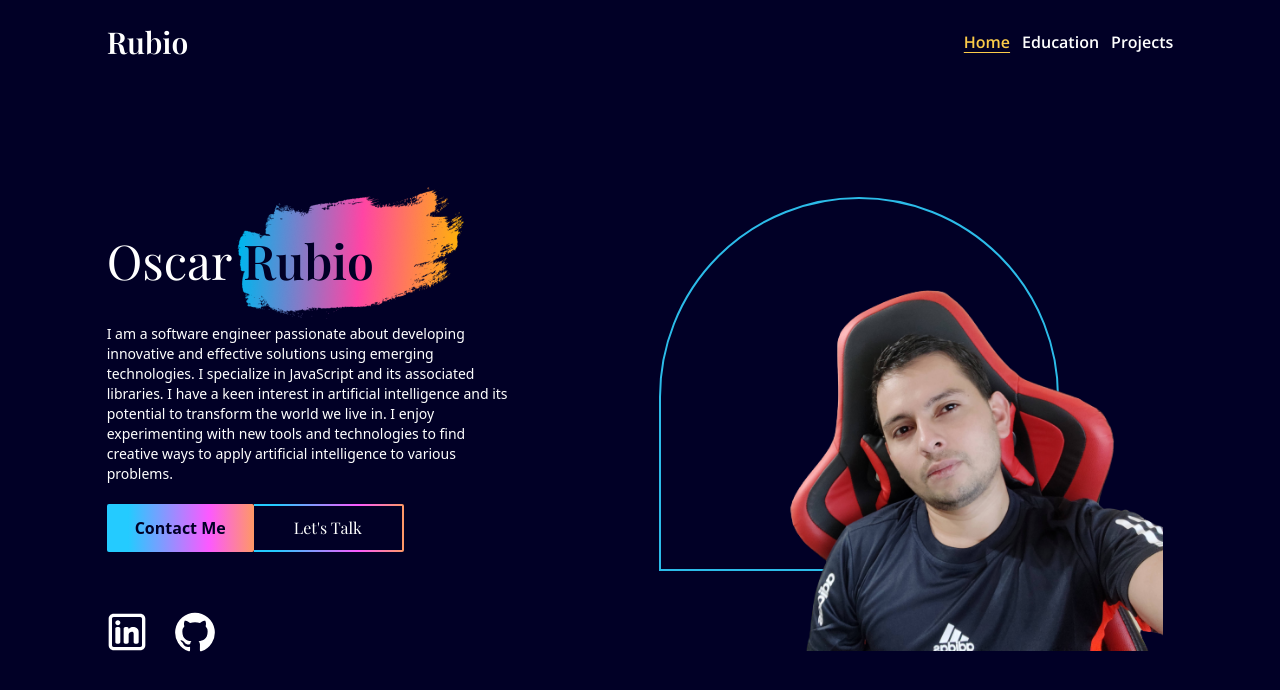
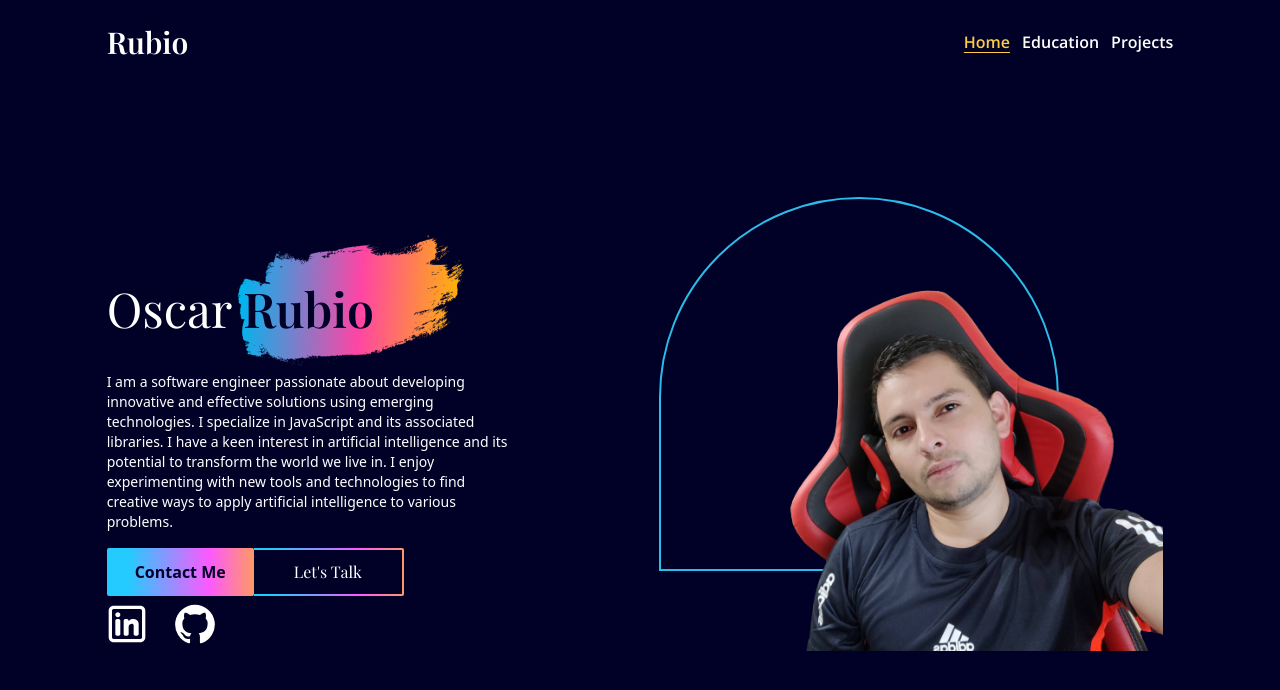
Before and after one commit to DevRubio/DevRubio.github.io, a React (Vite) app: page / in a window 1280 px wide. Shown: the top 690 px of the page. Built offline with nearby package versions, Linux system fonts and the light colour scheme; what tailwindcss-animated would draw is missing.

Commit message:
(FIX) Se cambia el mt de SocialNediaIcons

```diff
--- a/src/Components/SocialMediaIcons/index.jsx
+++ b/src/Components/SocialMediaIcons/index.jsx
@@ -2,7 +2,7 @@ import { IconLinkedIn, IconGithub } from "../../assets/icons"
 
 const SocialMediaIcons = () =>{
     return(
-        <div className="flex justify-center md:justify-start my-10 gap-7">
+        <div className="flex justify-center md:justify-start mt-2 gap-7">
             <a
                 className="hover:opacity-50 transition duration-500 hover:animate-wiggle"
                 href="https://www.linkedin.com/in/ofrubio/"
--- a/src/Pages/Home/index.jsx
+++ b/src/Pages/Home/index.jsx
@@ -44,7 +44,7 @@ const Home = () =>{
                     </p>
                 </div>
                 {/*Call to Actions */}
-                <div className='flex mt-5 justify-center md:justify-start animate-flip-up animate-ease-out'>
+                <div className='flex mt-1 justify-center md:justify-start animate-flip-up animate-ease-out'>
                     <span className='bg-gradient-rainblue text-deep-blue rounded-sm py-3 px-7 font-semibold
                 hover:bg-blue hover:text-white transition duration-500'>
                         Contact Me
@@ -60,7 +60,7 @@ const Home = () =>{
                     </a>
                 </div>
                 {/*Icons */}
-                <div className='flex mt-5 justify-center md:justify-start animate-flip-down animate-ease-out'>
+                <div className='flex justify-center md:justify-start animate-flip-down animate-ease-out'>
                     <SocialMediaIcons/>
                 </div>
             </div>
```
